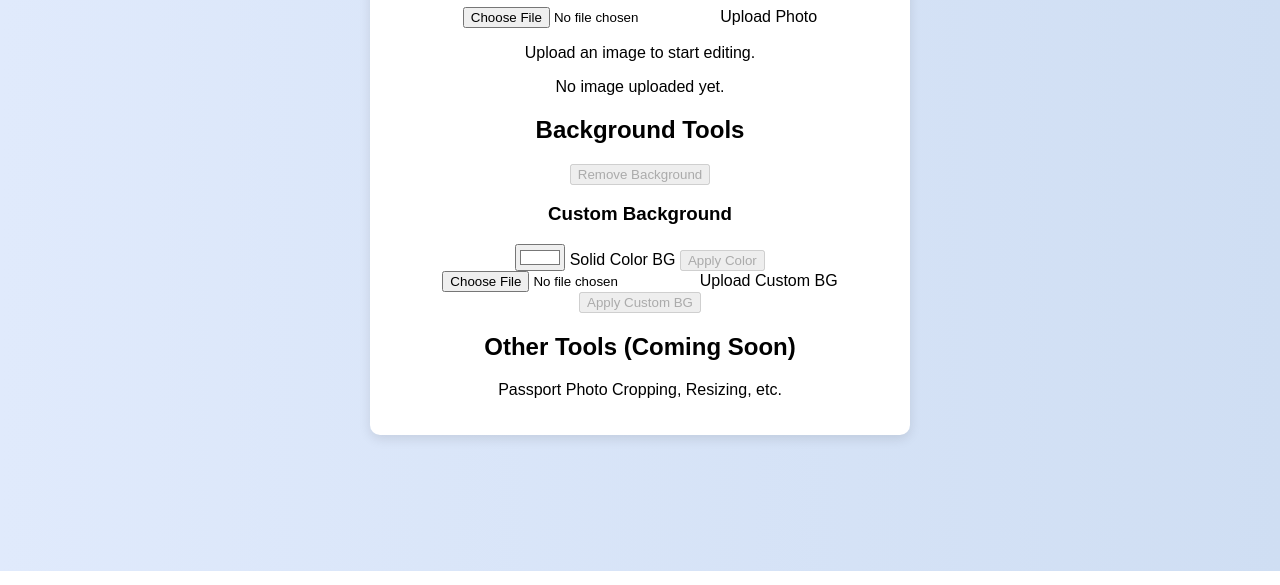
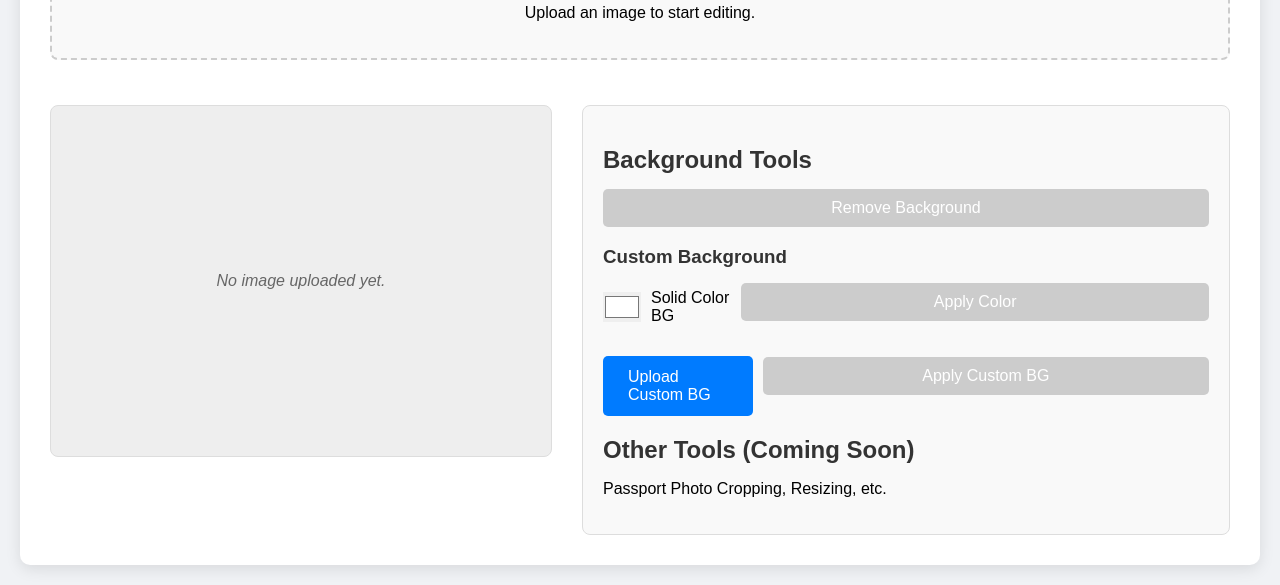
Before and after one commit to phoneinfo97/NCTC, a website: page index.html in a window 1280 px wide. Shown: the part 229-814 px from the top of the page. Drawn offline with Linux system fonts and the light colour scheme.

Commit message:
Update style.css

```diff
--- a/style.css
+++ b/style.css
@@ -1,56 +1,159 @@
 body {
-  font-family: Arial, sans-serif;
-  background: linear-gradient(to right, #e0eafc, #cfdef3);
-  display: flex;
-  justify-content: center;
-  align-items: center;
-  height: 100vh;
-  margin: 0;
+    font-family: Arial, sans-serif;
+    display: flex;
+    justify-content: center;
+    align-items: flex-start;
+    min-height: 100vh;
+    background-color: #f0f2f5;
+    margin: 0;
+    padding: 20px;
+    box-sizing: border-box;
 }
 
 .container {
-  background: white;
-  padding: 20px;
-  border-radius: 10px;
-  box-shadow: 0 4px 12px rgba(0, 0, 0, 0.1);
-  width: 90%;
-  max-width: 500px;
-  text-align: center;
+    background-color: #fff;
+    padding: 30px;
+    border-radius: 10px;
+    box-shadow: 0 4px 15px rgba(0, 0, 0, 0.1);
+    text-align: center;
+    width: 100%;
+    max-width: 1200px;
+    display: flex;
+    flex-direction: column;
+    gap: 20px;
 }
 
-.header {
-  display: flex;
-  align-items: center;
-  justify-content: center;
-  gap: 10px;
-  margin-bottom: 20px;
+h1, h2, h3 {
+    color: #333;
+    margin-bottom: 15px;
 }
 
-.logo {
-  height: 50px;
+.upload-section {
+    margin-bottom: 25px;
+    padding: 20px;
+    border: 2px dashed #ccc;
+    border-radius: 8px;
+    background-color: #f9f9f9;
 }
 
-.controls {
-  margin: 20px 0;
-  display: flex;
-  flex-direction: column;
-  gap: 10px;
+.upload-button {
+    display: inline-block;
+    padding: 12px 25px;
+    background-color: #007bff;
+    color: white;
+    border-radius: 5px;
+    cursor: pointer;
+    transition: background-color 0.3s ease;
+    margin-top: 10px;
 }
 
-.preview {
-  width: 200px;
-  height: 260px;
-  margin: auto;
-  border: 1px dashed #ccc;
-  display: flex;
-  align-items: center;
-  justify-content: center;
-  background-color: #f4f4f4;
-  transition: all 0.3s;
+.upload-button:hover {
+    background-color: #0056b3;
 }
 
-.preview img {
-  width: 100%;
-  height: 100%;
-  object-fit: contain;
+input[type="file"] {
+    display: none; /* Hide default file input */
 }
+
+.editor-area {
+    display: flex;
+    flex-wrap: wrap;
+    gap: 30px;
+    justify-content: center;
+    align-items: flex-start;
+}
+
+.image-preview-container {
+    flex: 1;
+    min-width: 300px;
+    max-width: 500px;
+    border: 1px solid #ddd;
+    border-radius: 8px;
+    background-color: #eee;
+    display: flex;
+    justify-content: center;
+    align-items: center;
+    min-height: 350px;
+    overflow: hidden;
+    position: relative;
+}
+
+.image-preview-container img {
+    max-width: 100%;
+    max-height: 100%;
+    height: auto;
+    object-fit: contain;
+}
+
+.image-preview-container #noImageMessage {
+    color: #666;
+    font-style: italic;
+}
+
+.controls-section {
+    flex: 1;
+    min-width: 300px;
+    padding: 20px;
+    border: 1px solid #ddd;
+    border-radius: 8px;
+    background-color: #f9f9f9;
+    text-align: left;
+}
+
+.controls-section button {
+    display: block;
+    width: 100%;
+    padding: 10px 15px;
+    margin-bottom: 10px;
+    background-color: #28a745;
+    color: white;
+    border: none;
+    border-radius: 5px;
+    cursor: pointer;
+    font-size: 16px;
+    transition: background-color 0.3s ease;
+}
+
+.controls-section button:hover:not(:disabled) {
+    background-color: #218838;
+}
+
+.controls-section button:disabled {
+    background-color: #cccccc;
+    cursor: not-allowed;
+}
+
+#downloadBtn {
+    background-color: #007bff;
+    margin-top: 20px;
+}
+
+#downloadBtn:hover:not(:disabled) {
+    background-color: #0056b3;
+}
+
+.bg-options {
+    display: flex;
+    align-items: center;
+    gap: 10px;
+    margin-bottom: 15px;
+}
+
+.bg-options input[type="color"] {
+    width: 50px;
+    height: 30px;
+    border: none;
+    padding: 0;
+    cursor: pointer;
+}
+
+/* Basic responsiveness */
+@media (max-width: 768px) {
+    .editor-area {
+        flex-direction: column;
+    }
+    .image-preview-container, .controls-section {
+        width: 100%;
+        max-width: unset;
+    }
+}
```
